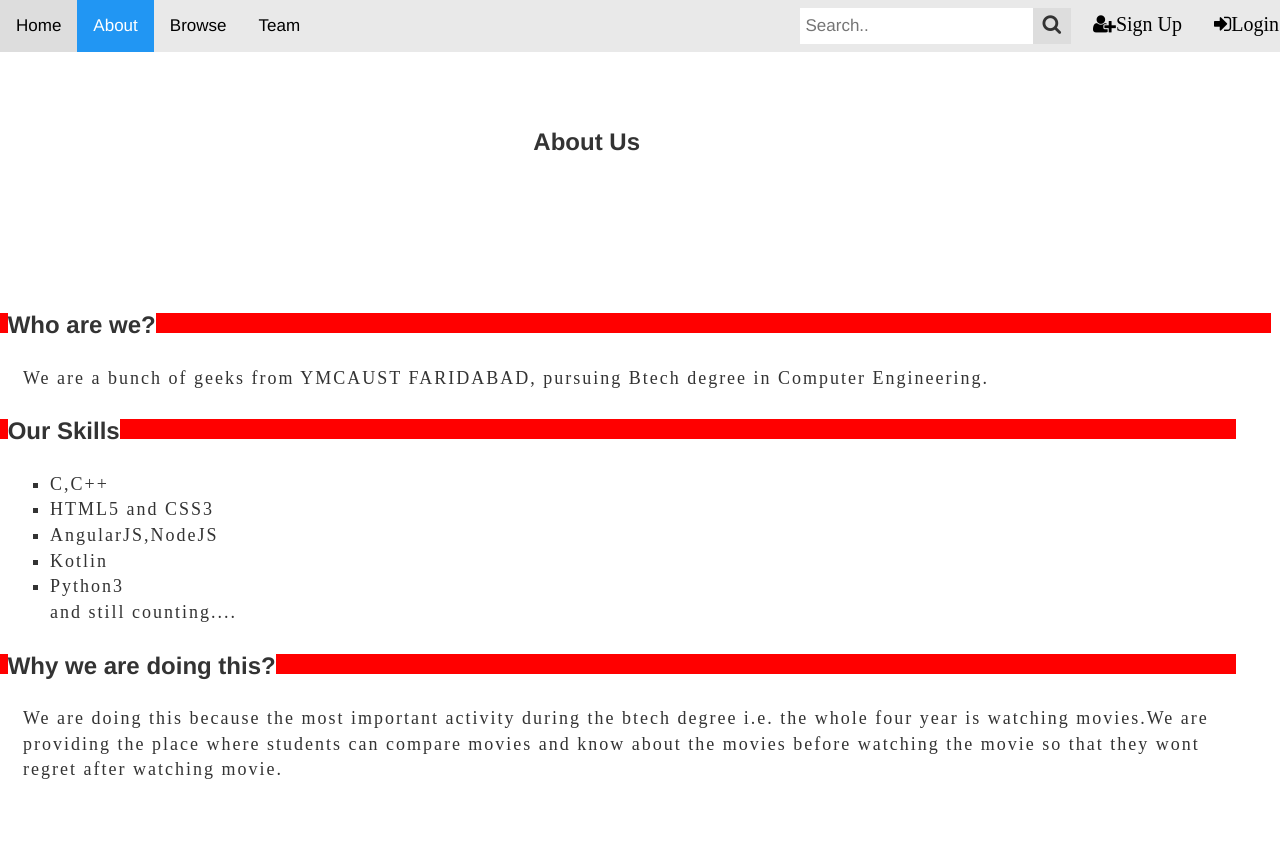
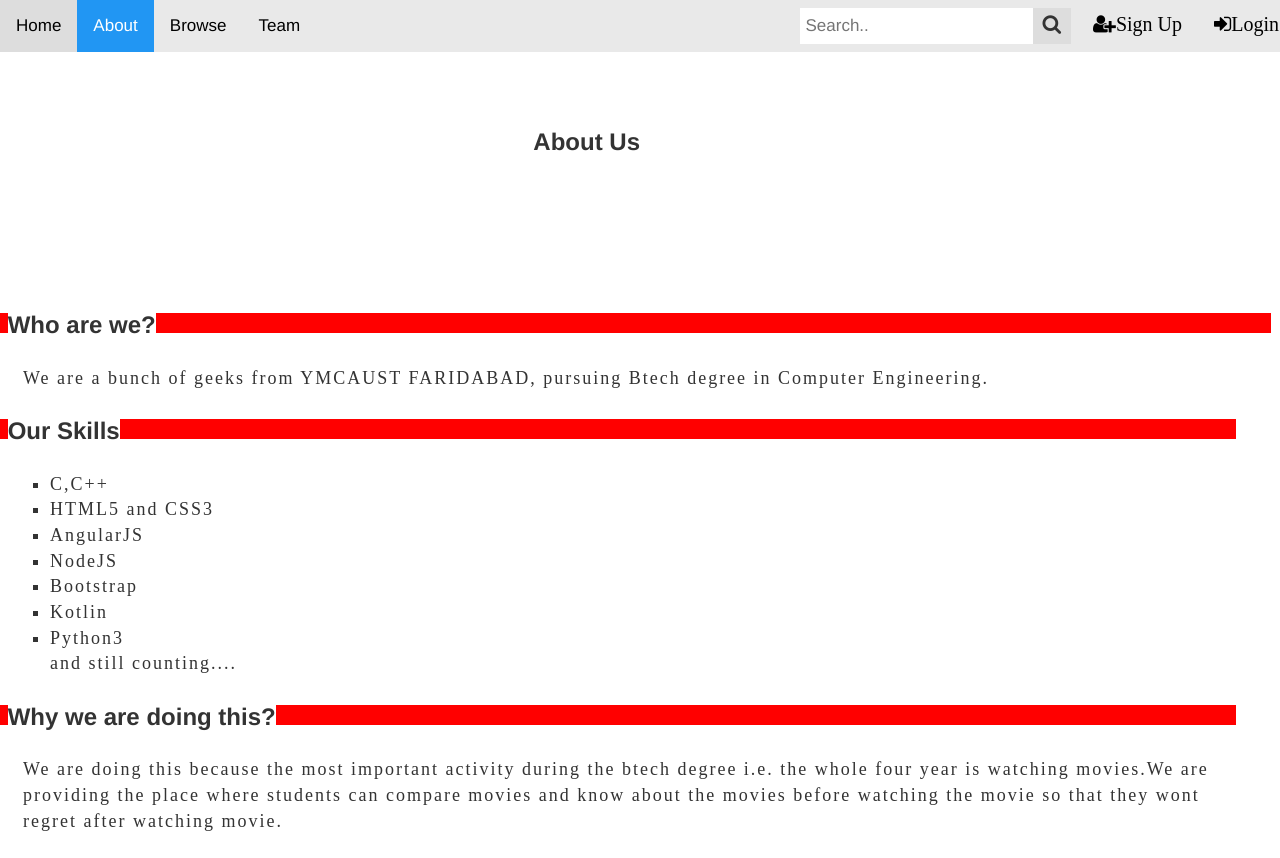
Before and after one commit to hack-throne/Movie-Frontend, a plain HTML site: page about.html in a window 1280 px wide. Before the commit the page ends 806 px from the top, so only its background shows below. Drawn offline with nearby package versions, Linux system fonts and the light colour scheme.

Commit message:
Test commit

```diff
--- a/about.html
+++ b/about.html
@@ -40,7 +40,9 @@
   <ul class="skills-list">
     <li>C,C++</li>
     <li>HTML5 and CSS3</li>
-    <li>AngularJS,NodeJS</li>
+    <li>AngularJS</li>
+	<li>NodeJS</li>
+	<li>Bootstrap</li>
     <li>Kotlin</li>
     <li>Python3</li>
     and still counting....
```
